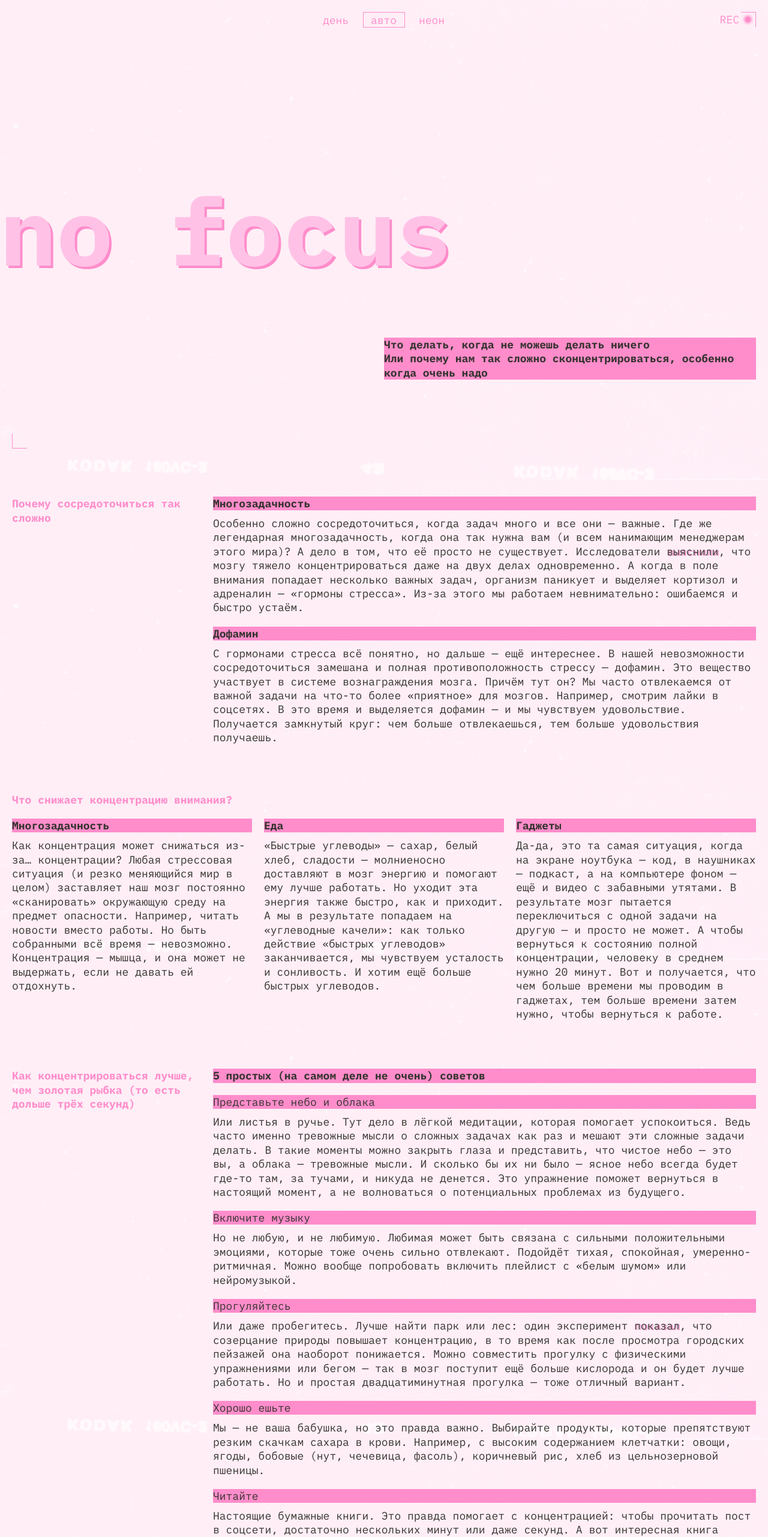
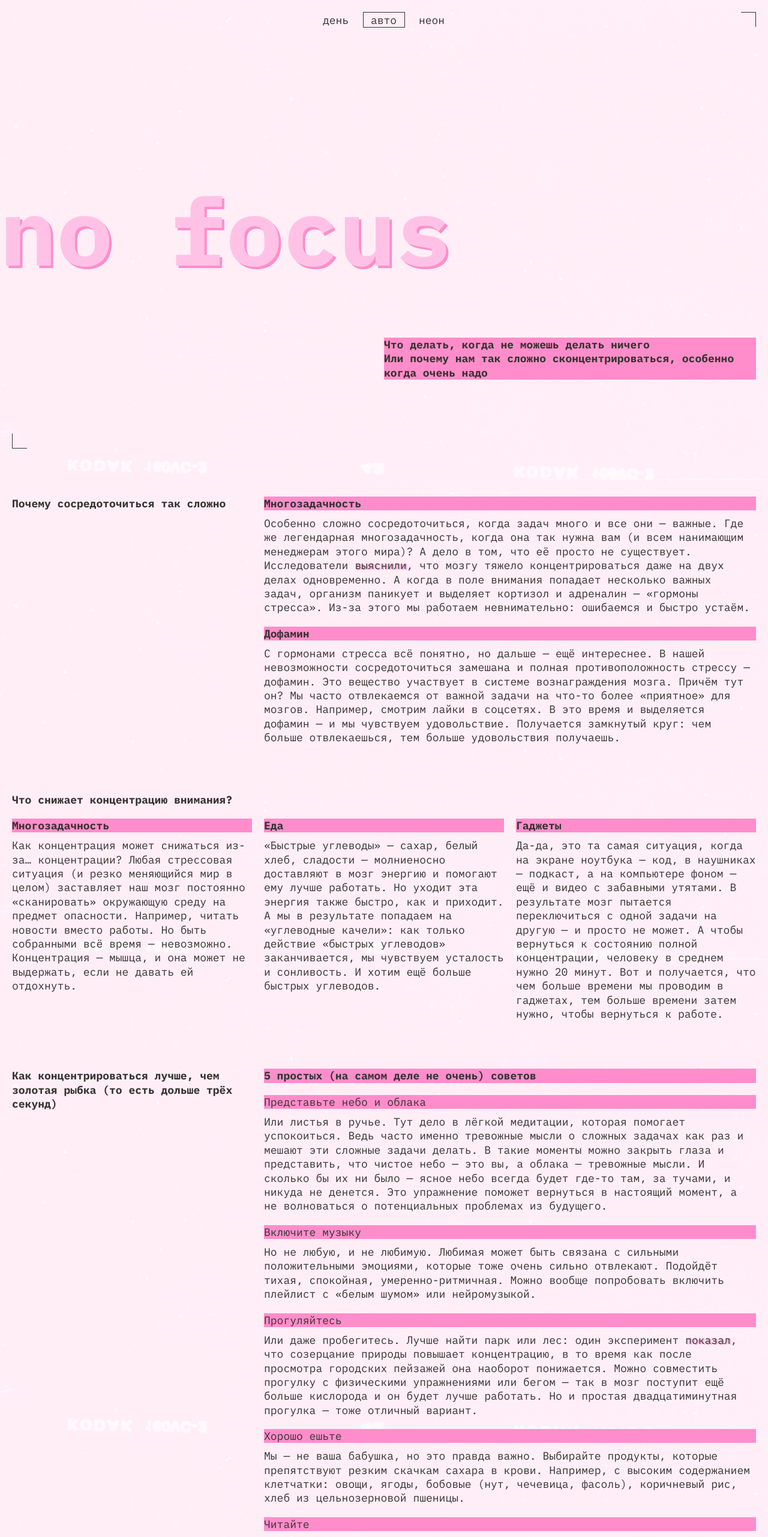
Before and after one commit to aleksei2834/slozhno-sosredotochitsya-fd, a plain HTML site: page index.html in a window 1280 px wide. Shown: the top 2563 px of the page at 60% size. Drawn offline with Linux system fonts and the light colour scheme.

Commit message:
Исправление ошибок

```diff
--- a/index.html
+++ b/index.html
@@ -15,13 +15,13 @@
   <meta name="color-scheme" content="dark light">
   <link rel="icon" href="./images/favicon.ico" sizes="any">
   <link rel="icon" href="./images/favicon.svg" type="image/svg+xml">
-  <link rel="mobile-icon" href="./images/mobile-icon.png">
+  <link rel="apple-touch-icon" href="./images/mobile-icon.png">
   <script src="./scripts/script.js"></script>
 </head>
 
 <body class="page">
-  <header class="header">
-    <p class="decoration" aria-hidden="true">REC</p>
+  <header class="header decorated-zone">
+    <span class="decoration" aria-hidden="true">REC</span>
     <nav class="header__theme-menu">
       <ul class="header__theme-menu-list">
         <li class="header__theme-menu-item">
@@ -42,70 +42,80 @@
       </ul>
     </nav>
     <h1 class="header__title">no focus</h1>
-    <p class="header__description title-decor line-height-another">Что делать, когда не можешь делать ничего <br>Или
-      почему нам так сложно
-      сконцентрироваться, особенно когда очень надо
-    </p>
+    <div class="header__description title-decor line-height-another">
+      <p>Что делать, когда не можешь делать ничего</p>
+      <p>Или почему нам так сложно сконцентрироваться, особенно когда очень надо</p>
+    </div>
   </header>
   <main class="main">
-    <section class="section section-difficults section__two-columns">
+    <section class="section section-difficults">
       <h2 class="section__title line-height-another">Почему сосредоточиться так сложно</h2>
-      <div class="paragraph">
+      <article class="paragraph">
         <h3 class="paragraph__title title-decor">Многозадачность</h3>
         <p class="paragraph__text">Особенно сложно сосредоточиться, когда задач много и все они — важные. Где же
           легендарная многозадачность,
           когда она так нужна вам (и всем нанимающим менеджерам этого мира)? А дело в том, что её просто не существует.
-          Исследователи <a class="text__link" href="https://dana.org/news-and-insights/">выяснили</a>, что мозгу тяжело
+          Исследователи <a class="text__link" href="https://dana.org/news-and-insights/" target="_blank">выяснили</a>,
+          что мозгу тяжело
           концентрироваться даже
           на двух делах
           одновременно. А когда в поле
           внимания попадает несколько важных задач, организм паникует и выделяет кортизол и адреналин — «гормоны
           стресса».
           Из-за этого мы работаем невнимательно: ошибаемся и быстро устаём.</p>
-      </div>
-      <div class="paragraph">
+      </article>
+      <article class="paragraph">
         <h3 class="paragraph__title title-decor">Дофамин</h3>
         <p class="paragraph__text">С гормонами стресса всё понятно, но дальше — ещё интереснее. В нашей невозможности
           сосредоточиться замешана и полная противоположность стрессу — дофамин. Это вещество участвует в системе
           вознаграждения мозга. Причём тут он? Мы часто отвлекаемся от важной задачи на что-то более «приятное» для
           мозгов. Например, смотрим лайки в соцсетях. В это время и выделяется дофамин — и мы чувствуем удовольствие.
           Получается замкнутый круг: чем больше отвлекаешься, тем больше удовольствия получаешь.</p>
-      </div>
+      </article>
     </section>
     <section class="section section-concentration">
       <h2 class="section__title line-height-another">Что снижает концентрацию внимания?</h2>
-      <div class="paragraph">
+      <div class="concentration-container">
+        <article class="paragraph">
           <h3 class="paragraph__title title-decor">Многозадачность</h3>
           <p class="paragraph__text">Как концентрация может снижаться из-за… концентрации? Любая стрессовая ситуация (и
             резко меняющийся мир в целом) заставляет наш мозг постоянно «сканировать» окружающую среду на предмет
             опасности.
-          Например, читать новости вместо работы. Но быть собранными всё время — невозможно. Концентрация — мышца, и она
+            Например, читать новости вместо работы. Но быть собранными всё время — невозможно. Концентрация — мышца, и
+            она
             может не выдержать, если не давать ей отдохнуть.</p>
-      </div>
-      <div class="paragraph">
+        </article>
+        <article class="paragraph">
           <h3 class="paragraph__title title-decor">Еда</h3>
           <p class="paragraph__text">«Быстрые углеводы» — сахар, белый хлеб, сладости — молниеносно доставляют в мозг
             энергию и помогают ему лучше работать. Но уходит эта энергия также быстро, как и приходит. А мы в результате
-          попадаем на «углеводные качели»: как только действие «быстрых углеводов» заканчивается, мы чувствуем усталость
+            попадаем на «углеводные качели»: как только действие «быстрых углеводов» заканчивается, мы чувствуем
+            усталость
             и
             сонливость. И хотим ещё больше быстрых углеводов.</p>
+        </article>
+        <article class="paragraph">
+          <h3 class="paragraph__title title-decor">Гаджеты</h3>
+          <p class="paragraph__text">Да-да, это та самая ситуация, когда на экране ноутбука — код, в наушниках —
+            подкаст,
+            а
+            на компьютере фоном — ещё и видео с забавными утятами. В результате мозг пытается переключиться с одной
+            задачи
+            на другую — и просто не может. А чтобы вернуться к состоянию полной концентрации, человеку в среднем нужно
+            20
+            минут. Вот и получается, что чем больше времени мы проводим в гаджетах, тем больше времени затем нужно,
+            чтобы
+            вернуться к работе.</p>
+        </article>
       </div>
-      <div class="paragraph">
-        <h3 class="paragraph__title title-decor">Гаджеты</h3>
-        <p class="paragraph__text">Да-да, это та самая ситуация, когда на экране ноутбука — код, в наушниках — подкаст,
-          а
-          на компьютере фоном — ещё и видео с забавными утятами. В результате мозг пытается переключиться с одной задачи
-          на другую — и просто не может. А чтобы вернуться к состоянию полной концентрации, человеку в среднем нужно 20
-          минут. Вот и получается, что чем больше времени мы проводим в гаджетах, тем больше времени затем нужно, чтобы
-          вернуться к работе.</p>
-      </div>
+
     </section>
-    <section class="section section-advices section__two-columns">
+    <section class="section section-advices">
       <h2 class="section__title line-height-another">Как концентрироваться лучше, чем золотая рыбка (то есть дольше трёх
         секунд)</h2>
       <h3 class="title-decor line-height-another">5 простых (на самом деле не очень) советов</h3>
-      <div class="paragraph">
-        <h3 class="paragraph__subtitle title-decor ">Представьте небо и облака</h3>
+      <article class="paragraph">
+        <h4 class="paragraph__subtitle title-decor ">Представьте небо и облака</h4>
         <p class="paragraph__text">Или листья в ручье. Тут дело в лёгкой медитации, которая помогает
           успокоиться. Ведь
           часто именно тревожные мысли о сложных задачах как раз и мешают эти сложные задачи делать. В такие моменты
@@ -114,36 +124,36 @@
           ясное небо всегда будет где-то там, за тучами, и никуда не денется. Это упражнение поможет вернуться в
           настоящий
           момент, а не волноваться о потенциальных проблемах из будущего.</p>
-      </div>
-      <div class="paragraph">
-        <h3 class="paragraph__subtitle title-decor">Включите музыку</h3>
+      </article>
+      <article class="paragraph">
+        <h4 class="paragraph__subtitle title-decor">Включите музыку</h4>
         <p class="paragraph__text line-height-another">Но не любую, и не любимую. Любимая может быть связана с сильными
           положительными
           эмоциями, которые тоже очень сильно отвлекают. Подойдёт тихая, спокойная, умеренно-ритмичная. Можно вообще
           попробовать включить плейлист с «белым шумом» или нейромузыкой.</p>
-      </div>
-      <div class="paragraph">
-        <h3 class="paragraph__subtitle title-decor">Прогуляйтесь</h3>
+      </article>
+      <article class="paragraph">
+        <h4 class="paragraph__subtitle title-decor">Прогуляйтесь</h4>
         <p class="paragraph__text">Или даже пробегитесь. Лучше найти парк или лес: один эксперимент <a
-            class="text__link"
-            href="https://www.sciencedirect.com/science/article/abs/pii/S0272494415000328">показал</a>, что
+            class="text__link" href="https://www.sciencedirect.com/science/article/abs/pii/S0272494415000328"
+            target="_blank">показал</a>, что
           созерцание природы повышает концентрацию, в то время как после просмотра городских пейзажей она наоборот
           понижается. Можно совместить прогулку с физическими упражнениями или бегом — так в мозг поступит ещё больше
           кислорода и он будет лучше работать. Но и простая двадцатиминутная прогулка — тоже отличный вариант.</p>
-      </div>
-      <div class="paragraph">
-        <h3 class="paragraph__subtitle title-decor">Хорошо ешьте</h3>
+      </article>
+      <article class="paragraph">
+        <h4 class="paragraph__subtitle title-decor">Хорошо ешьте</h4>
         <p class="paragraph__text">Мы — не ваша бабушка, но это правда важно. Выбирайте продукты, которые препятствуют
           резким скачкам сахара в крови. Например, с высоким содержанием клетчатки: овощи, ягоды, бобовые (нут,
           чечевица,
           фасоль), коричневый рис, хлеб из цельнозерновой пшеницы.</p>
-      </div>
-      <div class="paragraph">
-        <h3 class="paragraph__subtitle title-decor">Читайте</h3>
+      </article>
+      <article class="paragraph">
+        <h4 class="paragraph__subtitle title-decor">Читайте</h4>
         <p class="paragraph__text">Настоящие бумажные книги. Это правда помогает с концентрацией: чтобы прочитать пост в
           соцсети, достаточно нескольких минут или даже секунд. А вот интересная книга способна затянуть и на несколько
           часов и круто тренирует направленное внимание.</p>
-      </div>
+      </article>
     </section>
     <section class="section section-gallery">
       <h2 class="section-title title-decor">А можно в картинках?</h2>
@@ -162,8 +172,8 @@
     </section>
   </main>
 
-  <footer class="footer">
-    <h1 class="footer__title">focus</h1>
+  <footer class="footer decorated-zone">
+    <h2 class="footer__title">focus</h2>
   </footer>
 </body>
 
--- a/styles/dark.css
+++ b/styles/dark.css
@@ -11,8 +11,12 @@
   --text-color: #F1B2CE;
   --accent-color-transparance: #ff007066;
   --bg-image: url('../images/cover-image-dark.png');
+  --section-title-color: #ff0070;
+  --button-color: #ff0070;
+  --decoration-color: #ff0070;
 }
 
-.theme-dark .page {
+.theme-dark .decoration {
+  display: block;
   /* Вам также нужно будет написать ряд подобных селекторов */
 }
--- a/styles/light.css
+++ b/styles/light.css
@@ -5,12 +5,15 @@
 */
 
 :root.theme-light {
-  --accent-color: #FF8DCB;
-  --header-title-color: #FFC2E6;
+  --accent-color: #ff8dcb;
+  --header-title-color: #ffc2e6;
   --title-color: #353430;
   --text-color: #353430;
-  --accent-color-transparance: #32312D66;
-  --bg-image: url('../images/cover-image-light.png');
+  --accent-color-transparance: #32312d66;
+  --bg-image: url("../images/cover-image-light.png");
+  --section-title-color: #353430;
+  --button-color: #353430;
+  --decoration-color: #353430;
 }
 
 .theme-light .page {
@@ -23,11 +26,18 @@
 
 @media (prefers-color-scheme: light) {
   :root {
-  --accent-color: #FF8DCB;
-  --header-title-color: #FFC2E6;
-  --title-color: #353430;
-  --text-color: #353430;
-  --accent-color-transparance: #32312D66;
-  --bg-image: url('../images/cover-image-light.png');
+    --accent-color: #ff8dcb;
+    --header-title-color: #ffc2e6;
+    --title-color: #353430;
+    --text-color: #353430;
+    --accent-color-transparance: #32312d66;
+    --bg-image: url("../images/cover-image-light.png");
+    --section-title-color: #353430;
+    --button-color: #353430;
+    --decoration-color: #353430;
+  }
+
+  .decoration {
+    display: none;
   }
 }
--- a/styles/style.css
+++ b/styles/style.css
@@ -11,18 +11,16 @@
 }
 
 .header {
-
   display: grid;
   position: relative;
-  min-block-size: 668px;
   justify-items: end;
   grid-template-rows: repeat(4, min-content);
-  max-height: 100vh;
   margin-block-end: 40px;
+  min-block-size: 668px;
 }
 
 .decoration {
-  font-family: var(--font-family);
+  font-family: var(--font-family), Arial, sans-serif;
   color: var(--accent-color);
   font-size: var(--text-font-size);
   line-height: 23.4px;
@@ -33,7 +31,7 @@
 }
 
 .decoration::after {
-  content: '';
+  content: "";
   position: absolute;
   block-size: 9px;
   inline-size: 9px;
@@ -41,27 +39,27 @@
   border-radius: 50%;
   box-shadow: 0 0 4px 2px var(--accent-color);
   left: 42px;
-  top: 7px
+  top: 7px;
 }
 
-.header::before, .footer::before {
-  content: '';
+.decorated-zone::before {
+  content: "";
   position: absolute;
   block-size: 25px;
   inline-size: 25px;
-  border-inline-end: 1px solid var(--accent-color);
-  border-block-start: 1px solid var(--accent-color);
+  border-inline-end: 1px solid var(--decoration-color);
+  border-block-start: 1px solid var(--decoration-color);
   top: 10px;
   right: 0;
 }
 
-.header::after, .footer::after {
-  content: '';
+.decorated-zone::after {
+  content: "";
   position: absolute;
   block-size: 25px;
   inline-size: 25px;
-  border-inline-start: 1px solid var(--accent-color);
-  border-block-end: 1px solid var(--accent-color);
+  border-inline-start: 1px solid var(--decoration-color);
+  border-block-end: 1px solid var(--decoration-color);
   bottom: 10px;
   left: 0;
 }
@@ -77,6 +75,7 @@
 }
 
 .header__theme-menu-button {
+
   background-color: transparent;
   text-transform: lowercase;
   block-size: 26px;
@@ -92,23 +91,23 @@
 .header__theme-menu-button:focus-visible {
   outline: none;
   border: none;
-  border-block-end: 1px solid var(--accent-color);
+  border: 1px solid transparent;
+  border-block-end: 1px solid var(--button-color);
 }
 
 .header__theme-menu-item {
-  font-family: var(--font-family);
+  font-family: var(--font-family), Arial, sans-serif;
   font-size: var(--text-font-size);
-  color: var(--accent-color);
-
+  color: var(--button-color);
 }
 
 .header__theme-menu-button_active {
-  border: 1px solid var(--accent-color);
+  border: 1px solid var(--button-color);
 }
 
 .header__title {
   font-size: clamp(7.25rem, 7.0115rem + 1.0178vw, 7.5rem);
-  font-family: var(--font-family);
+  font-family: var(--font-family), Arial, sans-serif;
   line-height: 82%;
   color: var(--header-title-color);
   text-shadow: 4px 4px 0 var(--accent-color);
@@ -119,7 +118,7 @@
   background-color: var(--accent-color);
   color: var(--title-color);
   font-size: var(--text-font-size);
-  font-family: var(--font-family);
+  font-family: var(--font-family), Arial, sans-serif;
   font-weight: var(--bold-font-weight);
   line-height: 23px;
 }
@@ -139,15 +138,24 @@
 
 .text__link:focus-visible {
   outline: 1px solid var(--text-color);
-
 }
 
-.section__two-columns {
+.section-advices {
+  display: grid;
+  gap: 20px;
+}
+
+.section-difficults {
   display: grid;
   gap: 20px;
 }
 
 .section-concentration {
+  display: grid;
+  gap: 20px;
+}
+
+.concentration-container {
   display: grid;
   gap: 20px;
 }
@@ -161,8 +169,8 @@
 }
 
 .section__title {
-  font-family: var(--font-family);
-  color: var(--accent-color);
+  font-family: var(--font-family), Arial, sans-serif;
+  color: var(--section-title-color);
   font-size: var(--text-font-size);
   font-weight: var(--bold-font-weight);
 }
@@ -177,10 +185,10 @@
 }
 
 .paragraph__text {
-  font-family: var(--font-family);
+  font-family: var(--font-family), Arial, sans-serif;
   font-size: var(--text-font-size);
   line-height: 23.4px;
-  color:var(--text-color);
+  color: var(--text-color);
 }
 
 .line-height-another {
@@ -213,7 +221,7 @@
 
 .footer__title {
   font-size: clamp(7.25rem, 7.0115rem + 1.0178vw, 7.5rem);
-  font-family: var(--font-family);
+  font-family: var(--font-family), Arial, sans-serif;
   line-height: 82%;
   color: var(--header-title-color);
   text-shadow: 2px 2px 0 var(--accent-color);
@@ -230,11 +238,11 @@
     margin-block-end: 60px;
   }
 
-  .header::before, .footer::before {
+  .decorated-zone::before {
     top: 20px;
   }
 
-  .header::after, .footer::after {
+  .decorated-zone::after {
     bottom: 20px;
     left: 20px;
   }
@@ -263,16 +271,29 @@
     padding-inline-start: 20px;
   }
 
-  .section__two-columns {
+  .section-advices {
     grid-template-columns: 1fr 2fr;
   }
 
-  .section__two-columns .section__title {
+  .section-difficults {
+    grid-template-columns: 1fr 2fr;
+  }
+
+  .section-advices .section__title {
     grid-row-start: 1;
     grid-row-end: span 2;
   }
 
-  .section__two-columns .paragraph {
+  .section-difficults .section__title {
+    grid-row-start: 1;
+    grid-row-end: span 2;
+  }
+
+  .section-advices .paragraph {
+    grid-column-start: 2;
+  }
+
+  .section-difficults .paragraph {
     grid-column-start: 2;
   }
 
@@ -285,7 +306,14 @@
   }
 
   .section-concentration {
+    grid-template-rows: min-content 1fr;
     grid-template-columns: min-content 1fr;
+  }
+
+  .concentration-container {
+    grid-template-columns: min-content;
+    grid-row: 2 / span 1;
+    grid-column: 1 / 3;
   }
 
   .section-concentration .paragraph {
@@ -310,7 +338,6 @@
   .gallery__image {
     display: block;
     object-fit: cover;
-  /* object-position: center; */
     inline-size: 100%;
     block-size: 100%;
   }
@@ -375,17 +402,37 @@
     margin-block-start: 114px;
   }
 
-  .section__two-columns {
-    grid-template-columns: 315px 1fr;
-  }
-
   .section-concentration {
     grid-template-columns: repeat(3, 1fr);
   }
 
+  .concentration-container {
+    grid-column: 1 / 4;
+    grid-template-columns: repeat(3, 1fr);
+  }
+
   .section-concentration .paragraph {
-    grid-row: 2 / 3;
     grid-column: auto;
+  }
+
+  .section-difficults {
+    grid-template-columns: repeat(3, 1fr);
+  }
+
+  .section-difficults .paragraph {
+    grid-column: 2 / span 2;
+  }
+
+  .section-advices {
+    grid-template-columns: repeat(3, 1fr);
+  }
+
+  .section-advices .title-decor {
+    grid-column: 2 / span 2;
+  }
+
+  .section-advices .paragraph {
+    grid-column: 2 / span 2;
   }
 
   .footer {
@@ -393,6 +440,6 @@
   }
 
   .footer__title {
-    font-size: 157px;
+    font-size: clamp(7.5rem, 0.5625rem + 14.4531vw, 9.8125rem);
   }
 }
--- a/styles/variables.css
+++ b/styles/variables.css
@@ -13,4 +13,7 @@
   --text-color: #F1B2CE;
   --accent-color-transparance: #ff007066;
   --header-title-color: #DB00FF;
+  --section-title-color: #ff0070;
+  --button-color: #ff0070;
+  --decoration-color: #ff0070;
 }
```
Lines whose indentation alone changed are shown as unchanged.
